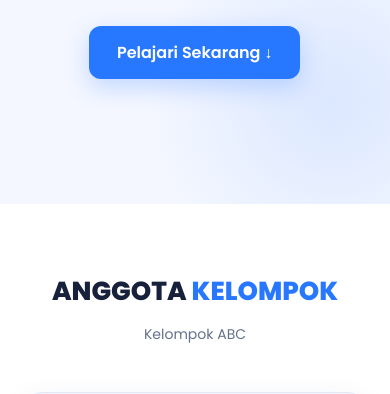
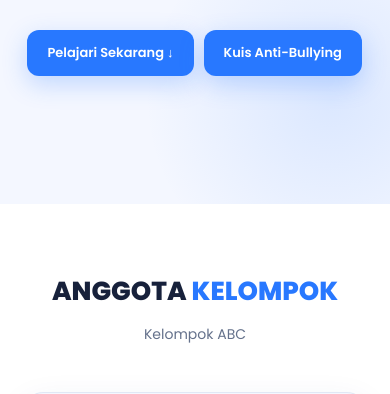
Before and after one commit to ditzzajaa/artikel-kelompok-abc, a plain HTML site: page index.html in a window 390 px wide. Shown: the part 384-778 px from the top of the page. Drawn offline with Linux system fonts and the light colour scheme.

Commit message:
Update index.html

```diff
--- a/index.html
+++ b/index.html
@@ -1,3 +1,4 @@
+
 <!DOCTYPE html>
 <html lang="id">
 <head>
@@ -168,6 +169,15 @@
             color: var(--muted);
             font-size: 16px;
             animation: fadeUp 1s 0.3s both;
+        }
+
+        /* HERO BUTTONS */
+        .hero-buttons {
+            display: flex;
+            justify-content: center;
+            align-items: center;
+            flex-wrap: wrap;
+            gap: 14px;
         }
 
         .hero-btn {
@@ -723,6 +733,15 @@
                 font-size: 14px;
             }
 
+            .hero-buttons {
+                gap: 10px;
+            }
+
+            .hero-btn {
+                padding: 12px 20px;
+                font-size: 13px;
+            }
+
             .solution-item {
                 padding: 17px;
                 gap: 12px;
@@ -808,9 +827,18 @@
                 Mari ciptakan sekolah tanpa perundungan!
             </p>
 
-            <a href="#pengertian" class="hero-btn">
-                Pelajari Sekarang ↓
-            </a>
+            <div class="hero-buttons">
+                <a href="#pengertian" class="hero-btn">
+                    Pelajari Sekarang ↓
+                </a>
+
+                <a href="https://kuis-anti-bullying.vercel.app"
+                   target="_blank"
+                   rel="noopener noreferrer"
+                   class="hero-btn">
+                    Kuis Anti-Bullying
+                </a>
+            </div>
         </div>
     </header>
 
```
